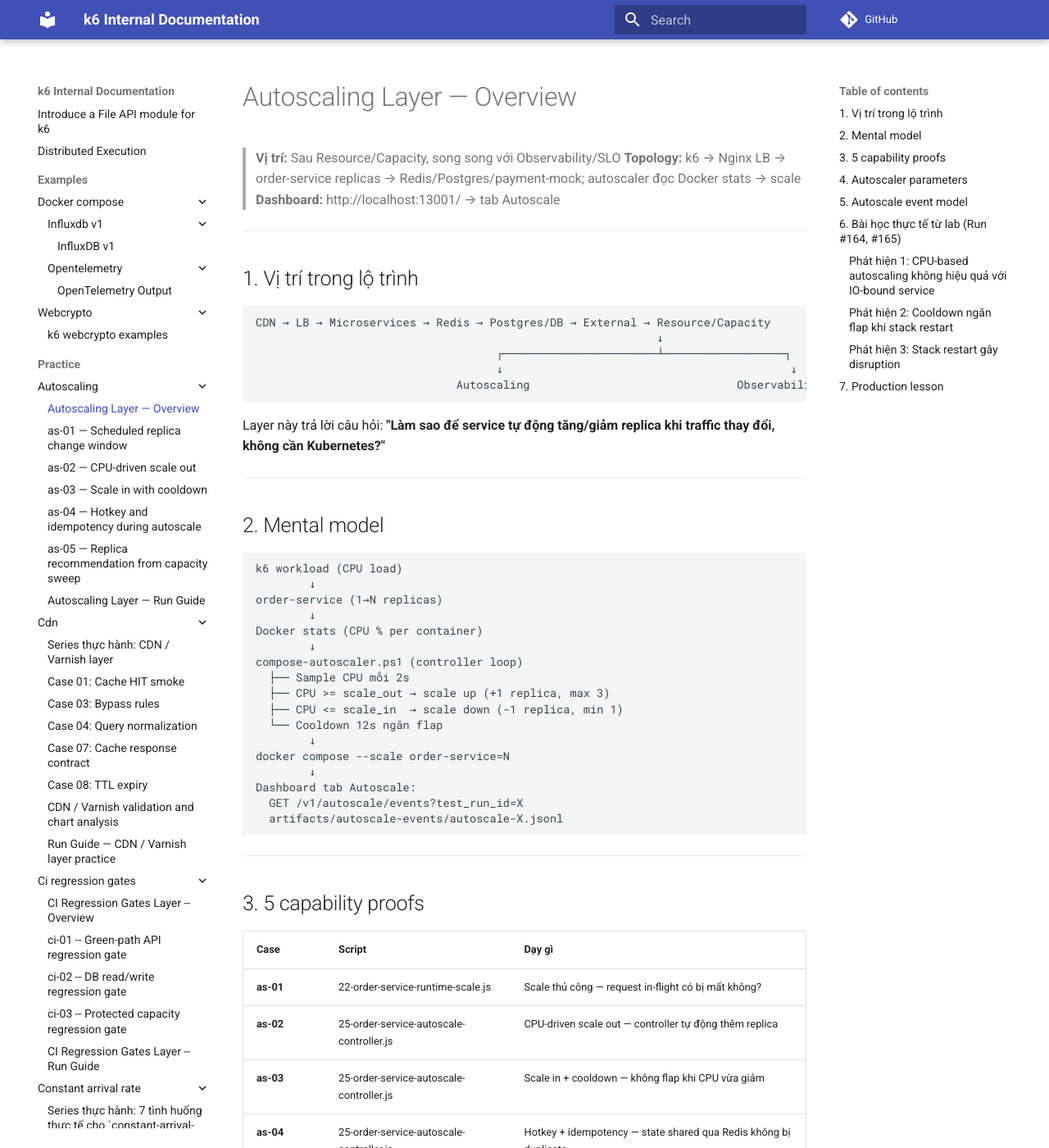
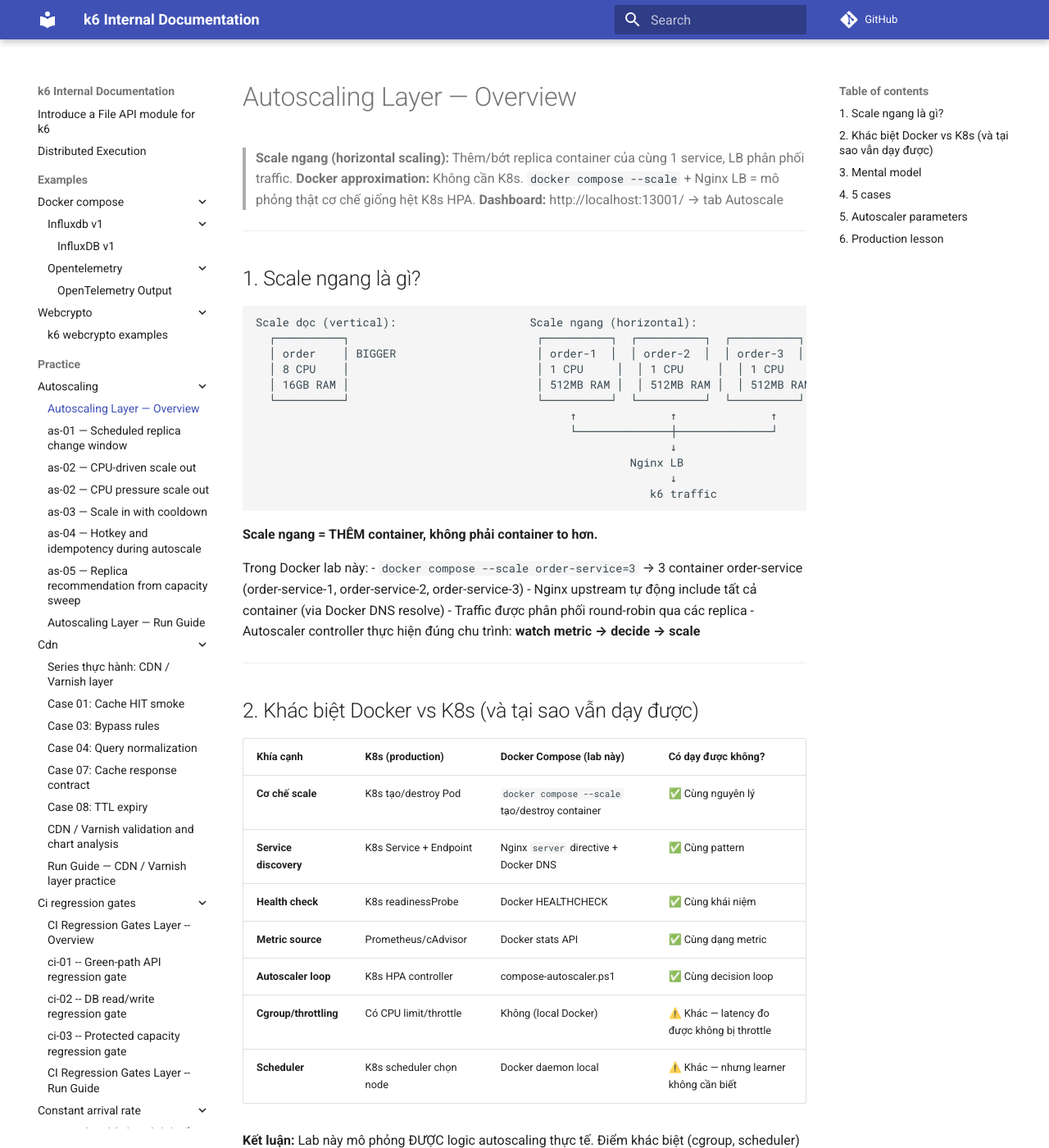
Before and after one commit to meomew-auto/markdown, an MkDocs documentation site: the page built from docs/practice/autoscaling/00_overview.md, in a window 1280 px wide and 1400 px high. Shown: the whole window at 82% size. Built offline with MkDocs 1.6.1 and Material for MkDocs 9.7.7, drawn with Linux system fonts in a browser that asks for light colours; comment, search, counter and statistics services are not loaded; some of the changed text lies outside the part shown.

Commit message:
Update docs

````diff
--- a/docs/practice/autoscaling/00_overview.md
+++ b/docs/practice/autoscaling/00_overview.md
@@ -1,41 +1,70 @@
 # Autoscaling Layer — Overview
 
-> **Vị trí:** Sau Resource/Capacity, song song với Observability/SLO
-> **Topology:** k6 → Nginx LB → order-service replicas → Redis/Postgres/payment-mock; autoscaler đọc Docker stats → scale
+> **Scale ngang (horizontal scaling):** Thêm/bớt replica container của cùng 1 service, LB phân phối traffic.
+> **Docker approximation:** Không cần K8s. `docker compose --scale` + Nginx LB = mô phỏng thật cơ chế giống hệt K8s HPA.
 > **Dashboard:** http://localhost:13001/ → tab Autoscale
 
 ---
 
-## 1. Vị trí trong lộ trình
+## 1. Scale ngang là gì?
 
-```text
-CDN → LB → Microservices → Redis → Postgres/DB → External → Resource/Capacity
-                                                            ↓
-                                    ┌───────────────────────┴──────────────────┐
-                                    ↓                                           ↓
-                              Autoscaling                               Observability/SLO
+```
+Scale dọc (vertical):                    Scale ngang (horizontal):
+  ┌──────────┐                            ┌──────────┐  ┌──────────┐  ┌──────────┐
+  │ order    │ BIGGER                     │ order-1  │  │ order-2  │  │ order-3  │
+  │ 8 CPU    │                            │ 1 CPU     │  │ 1 CPU     │  │ 1 CPU     │
+  │ 16GB RAM │                            │ 512MB RAM │  │ 512MB RAM │  │ 512MB RAM │
+  └──────────┘                            └──────────┘  └──────────┘  └──────────┘
+                                               ↑              ↑              ↑
+                                               └──────────────┼──────────────┘
+                                                              ↓
+                                                        Nginx LB
+                                                              ↓
+                                                           k6 traffic
 ```
 
-Layer này trả lời câu hỏi: **"Làm sao để service tự động tăng/giảm replica khi traffic thay đổi, không cần Kubernetes?"**
+**Scale ngang = THÊM container, không phải container to hơn.**
+
+Trong Docker lab này:
+- `docker compose --scale order-service=3` → 3 container order-service (order-service-1, order-service-2, order-service-3)
+- Nginx upstream tự động include tất cả container (via Docker DNS resolve)
+- Traffic được phân phối round-robin qua các replica
+- Autoscaler controller thực hiện đúng chu trình: **watch metric → decide → scale**
 
 ---
 
-## 2. Mental model
+## 2. Khác biệt Docker vs K8s (và tại sao vẫn dạy được)
+
+| Khía cạnh | K8s (production) | Docker Compose (lab này) | Có dạy được không? |
+| --- | --- | --- | --- |
+| **Cơ chế scale** | K8s tạo/destroy Pod | `docker compose --scale` tạo/destroy container | ✅ Cùng nguyên lý |
+| **Service discovery** | K8s Service + Endpoint | Nginx `server` directive + Docker DNS | ✅ Cùng pattern |
+| **Health check** | K8s readinessProbe | Docker HEALTHCHECK | ✅ Cùng khái niệm |
+| **Metric source** | Prometheus/cAdvisor | Docker stats API | ✅ Cùng dạng metric |
+| **Autoscaler loop** | K8s HPA controller | compose-autoscaler.ps1 | ✅ Cùng decision loop |
+| **Cgroup/throttling** | Có CPU limit/throttle | Không (local Docker) | ⚠️ Khác — latency đo được không bị throttle |
+| **Scheduler** | K8s scheduler chọn node | Docker daemon local | ⚠️ Khác — nhưng learner không cần biết |
+
+**Kết luận:** Lab này mô phỏng ĐƯỢC logic autoscaling thực tế. Điểm khác biệt (cgroup, scheduler) là chi tiết hạ tầng — không ảnh hưởng đến bài học về **khi nào scale, scale bao nhiêu, state ra sao khi scale**.
+
+---
+
+## 3. Mental model
 
 ```text
-k6 workload (CPU load)
+k6 workload (CPU pressure)
         ↓
-order-service (1→N replicas)
+order-service replicas (1→N)
         ↓
-Docker stats (CPU % per container)
+Docker stats (CPU % per container)  ← metric source
         ↓
-compose-autoscaler.ps1 (controller loop)
+compose-autoscaler.ps1               ← controller (như K8s HPA)
   ├── Sample CPU mỗi 2s
-  ├── CPU >= scale_out → scale up (+1 replica, max 3)
-  ├── CPU <= scale_in  → scale down (-1 replica, min 1)
+  ├── CPU >= scale_out → docker compose --scale N+1
+  ├── CPU <= scale_in  → docker compose --scale N-1
   └── Cooldown 12s ngăn flap
         ↓
-docker compose --scale order-service=N
+Nginx upstream update (DNS resolve container mới)
         ↓
 Dashboard tab Autoscale:
   GET /v1/autoscale/events?test_run_id=X
@@ -44,83 +73,36 @@ Dashboard tab Autoscale:
 
 ---
 
-## 3. 5 capability proofs
+## 4. 5 cases
 
-| Case | Script | Dạy gì |
-| --- | --- | --- |
-| **as-01** | 22-order-service-runtime-scale.js | Scale thủ công — request in-flight có bị mất không? |
-| **as-02** | 25-order-service-autoscale-controller.js | CPU-driven scale out — controller tự động thêm replica |
-| **as-03** | 25-order-service-autoscale-controller.js | Scale in + cooldown — không flap khi CPU vừa giảm |
-| **as-04** | 25-order-service-autoscale-controller.js | Hotkey + idempotency — state shared qua Redis không bị duplicate |
-| **as-05** | 30-capacity-sizing-sweep.js | Tính capacity → đề xuất min/max replicas |
+| Case | Hỏi gì | Dạy gì | Script |
+| --- | --- | --- | --- |
+| **as-01** | Scale trong lúc traffic chạy → mất request không? | Redis state survive replica churn. Brief disruption tolerated. | 22-order-service-runtime-scale.js |
+| **as-02** | CPU order-service quá tải → scale out? | CPU pressure trigger `scale_applied`. Replicas tăng 1→2/3. | 25-order-service-autoscale-controller.js |
+| **as-03** | DB/payment quá tải → scale app cứu được không? | **KHÔNG.** App scale không fix được backend bottleneck. Phải scale DB/payment hoặc optimize query. | 30-capacity-sizing-sweep.js |
+| **as-04** | Tải giảm → scale in ngay? | Cooldown ngăn scale-in vội vàng. Phải đợi stable low-load window. | 25-order-service-autoscale-controller.js |
+| **as-05** | Nhiều replica → state có toàn vẹn không? | Idempotency/webhook/cart/order state vẫn đúng qua Redis/Postgres. Replica count không thay thế distributed state. | 25-order-service-autoscale-controller.js |
 
 ---
 
-## 4. Autoscaler parameters
+## 5. Autoscaler parameters
 
 | Parameter | Default | Ý nghĩa |
 | --- | ---: | --- |
-| `ScaleOutCpuPercent` | 12 | Scale out khi CPU >= ngưỡng này |
-| `ScaleInCpuPercent` | 4 | Scale in khi CPU <= ngưỡng này |
-| `CooldownSeconds` | 12 | Thời gian chờ giữa 2 lần scale |
-| `SampleSeconds` | 2 | Sample CPU mỗi N giây |
-| `MinReplicas` | 1 | Số replica tối thiểu |
-| `MaxReplicas` | 3 | Số replica tối đa |
+| `ScaleOutCpuPercent` | 12 | Scale out khi tổng CPU >= ngưỡng này |
+| `ScaleInCpuPercent` | 4 | Scale in khi tổng CPU <= ngưỡng này |
+| `CooldownSeconds` | 12 | Chờ N giây giữa 2 lần scale |
+| `SampleSeconds` | 2 | Check CPU mỗi N giây |
+| `MinReplicas` | 1 | Không xuống dưới mức này |
+| `MaxReplicas` | 3 | Không vượt quá mức này |
 
 ---
 
-## 5. Autoscale event model
+## 6. Production lesson
 
-```json
-{
-  "event": "decision",
-  "timestamp": "2026-06-25T22:37:46Z",
-  "test_run_id": "165",
-  "service": "order-service",
-  "current_replicas": 1,
-  "desired_replicas": 1,
-  "cpu_percent": 0.7,
-  "reason": "hold",
-  "cooldown_remaining_seconds": 0
-}
-```
+Autoscaling layer dạy learner 4 sự thật:
 
-4 event types: `controller_started` → `scale_applied` (initial) → `decision` (repeating) → `controller_stopped`
-
-4 decision reasons: `cpu_high` (scale out), `cpu_low` (scale in), `cooldown` (đang chờ), `hold` (trong ngưỡng)
-
----
-
-## 6. Bài học thực tế từ lab (Run #164, #165)
-
-### Phát hiện 1: CPU-based autoscaling không hiệu quả với IO-bound service
-```
-order-service confirm gọi external_ms=35ms + db_writes=1
-→ CPU 0-2% dù 1894 requests trong 30s
-→ Autoscaler giữ nguyên 1 replica (reason: "hold")
-→ CPU-based chỉ hoạt động với CPU-bound workload
-```
-
-### Phát hiện 2: Cooldown ngăn flap khi stack restart
-```
-Lúc stack up: CPU spike 19.28%
-→ Cooldown 12s → reason: "cooldown" (chặn scale đúng)
-→ Sau cooldown: CPU về 0% → không scale không cần thiết
-```
-
-### Phát hiện 3: Stack restart gây disruption
-```
-docker compose --scale restart nginx → 3-5s downtime
-→ 760/1894 requests (40%) bị unexpected status
-→ Cần graceful switch hoặc health check drain trước khi restart
-```
-
----
-
-## 7. Production lesson
-
-Autoscaling layer dạy learner 3 điều:
-
-1. **Autoscaling là policy, không phải magic**: CPU threshold, cooldown, min/max replicas phải được calibrate từ capacity test thật (as-05).
-2. **IO-bound service cần metric khác**: CPU-based không đủ — cần request queue depth, latency-based, hoặc custom metric.
-3. **Scale không miễn phí**: Mỗi lần scale có thể gây disruption. Graceful drain + health check là bắt buộc trong production.
+1. **Scale ngang không miễn phí**: Mỗi lần thêm replica có thể gây disruption (LB reload, connection reset). Production cần graceful drain.
+2. **Scale không giải quyết mọi bottleneck**: Tăng app replica không fix được DB chậm hay external dependency quá tải (as-03).
+3. **Cooldown = chống flap**: Không có cooldown, system scale up/down liên tục khi metric dao động quanh ngưỡng (as-04).
+4. **State > Replica count**: Dù có 10 replica, vẫn cần Redis/Postgres để đảm bảo idempotency và consistency (as-05).
````
Also changed, not shown: docs/practice/autoscaling/02_cpu-pressure-scale-out.md (added, +97 -0 lines).
